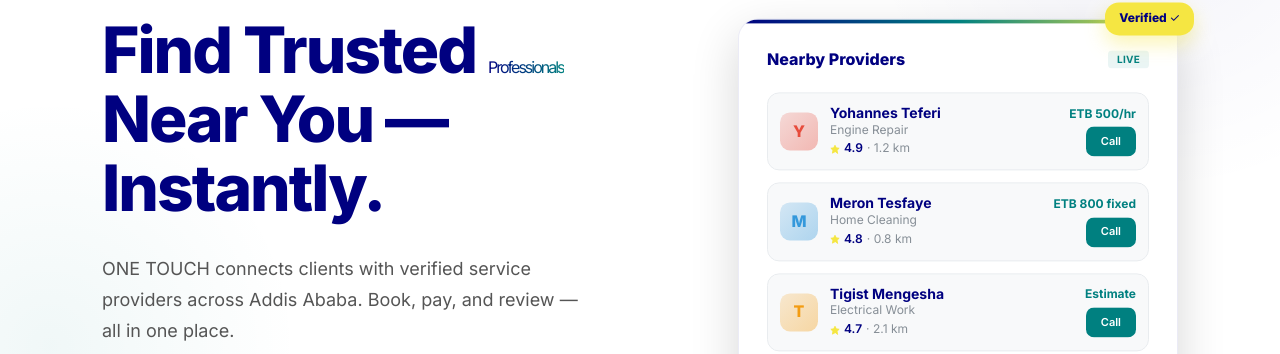
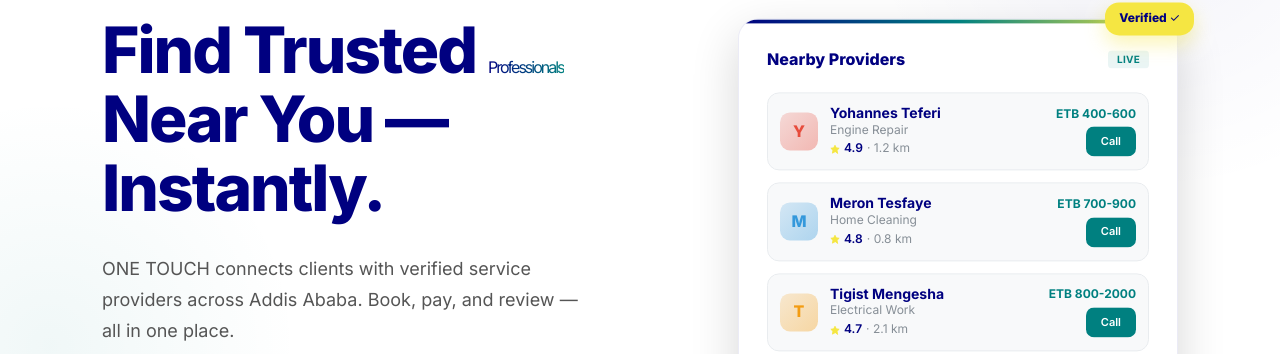
Before and after one commit to hedishafi/ONE-TOUCH, a React (Vite) app: page / in a window 1280 px wide. Shown: the part 204-558 px from the top of the page. Built offline with nearby package versions, Linux system fonts and the light colour scheme.

Commit message:
feat: update pricing information and add warning about per-hour payments in provider signup

```diff
--- a/src/pages/Landing.tsx
+++ b/src/pages/Landing.tsx
@@ -298,9 +298,9 @@
 
                 <Stack gap="sm">
                   {[
-                    { name:'Yohannes Teferi', service:'Engine Repair', rating:4.9, dist:'1.2 km', price:'ETB 500/hr', color:'#E74C3C' },
-                    { name:'Meron Tesfaye',   service:'Home Cleaning',  rating:4.8, dist:'0.8 km', price:'ETB 800 fixed', color:'#3498DB' },
-                    { name:'Tigist Mengesha', service:'Electrical Work', rating:4.7, dist:'2.1 km', price:'Estimate', color:'#F39C12' },
+                    { name:'Yohannes Teferi', service:'Engine Repair', rating:4.9, dist:'1.2 km', price:'ETB 400-600', color:'#E74C3C' },
+                      { name:'Meron Tesfaye',   service:'Home Cleaning',  rating:4.8, dist:'0.8 km', price:'ETB 700-900 ', color:'#3498DB' },
+                      { name:'Tigist Mengesha', service:'Electrical Work', rating:4.7, dist:'2.1 km', price:'ETB 800-2000', color:'#F39C12' },
                   ].map((p,i) => (
                     <Box key={i} p="sm" style={{ background:'#F8F9FA',borderRadius:12,border:'1px solid #E9ECEF' }}>
                       <Group justify="space-between" wrap="nowrap">
--- a/src/pages/ProviderSignup.tsx
+++ b/src/pages/ProviderSignup.tsx
@@ -257,6 +257,11 @@
           <Text size="10px" c="var(--ot-text-muted)" mt={4}>
             Set a price range so clients know what to expect. Leave blank to negotiate per job.
           </Text>
+          <Box mt={6} p={8} style={{ borderRadius: 8, background: 'rgba(231,76,60,0.07)', border: '1px solid rgba(231,76,60,0.25)' }}>
+            <Text size="xs" fw={600} style={{ color: '#C0392B' }}>
+              ⚠️ Per-hour payments are disabled on this platform to prevent fraud. Clients pay a fixed agreed amount held in escrow until the job is confirmed complete.
+            </Text>
+          </Box>
         </Box>
 
         {/* Years of Experience (optional) */}
```
